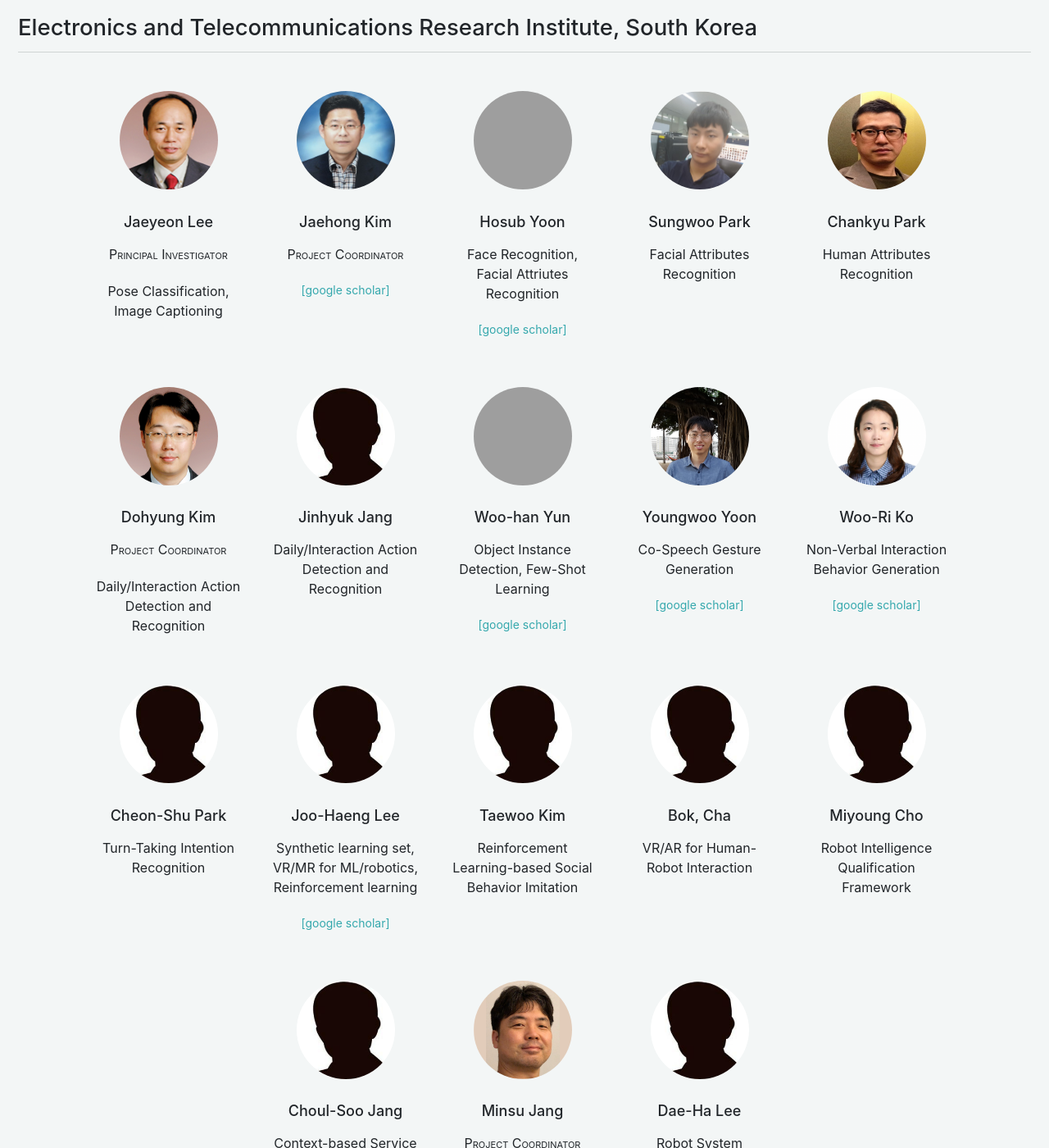
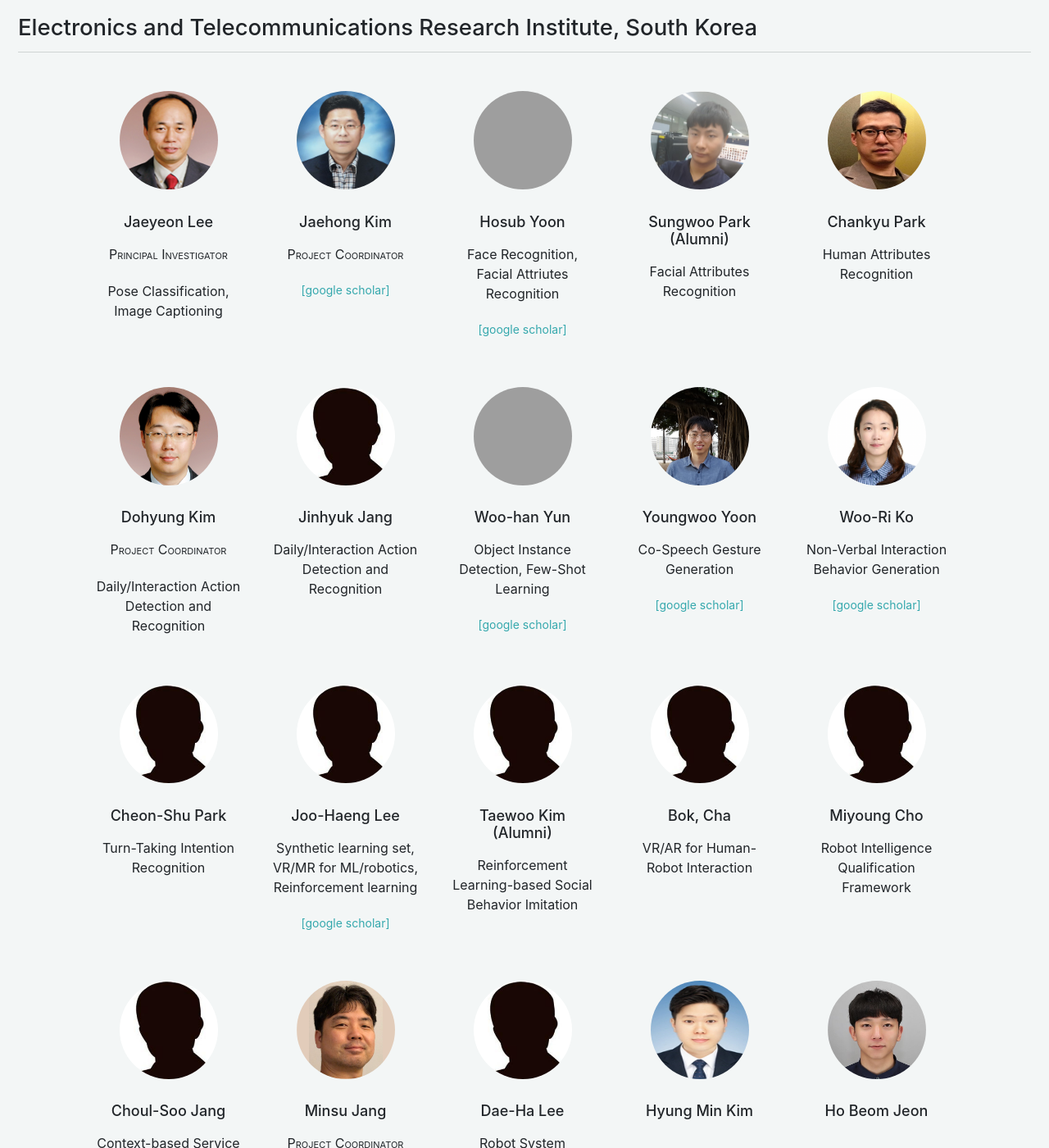
Before and after one commit to ai4robot/ai4robot.github.io, a Jekyll site: the page built from _pages/people.md, in a window 1280 px wide and 1400 px high, scrolled down 373 px. Shown: the whole window at 82% size. Built offline with Jekyll 4.4.1, drawn with Linux system fonts in a browser that asks for light colours; cached includes are drawn as plain includes; nearby versions of some CDN libraries; some of the changed text lies outside the part shown; grey boxes are pictures that could not be loaded.

Commit message:
UPDATE people (sungwoopark, taewookim), Replace people (hobeomjeon, hyungminkim)

```diff
--- a/_data/people.yml
+++ b/_data/people.yml
@@ -19,7 +19,7 @@
         link:
           - name: "google scholar"
             url: "https://scholar.google.co.kr/citations?user=zrcNPdgAAAAJ&hl=en&oi=sra"
-      - name: "Sungwoo Park"
+      - name: "Sungwoo Park (Alumni)"
         position: ""
         research: "Facial Attributes Recognition"
         image : "/assets/sungwoo.jpg"
@@ -64,7 +64,7 @@
         link:
           - name: "google scholar"
             url: "https://scholar.google.co.kr/citations?hl=en&user=f529BfkAAAAJ"
-      - name: "Taewoo Kim"
+      - name: "Taewoo Kim (Alumni)"
         position: ""
         research: "Reinforcement Learning-based Social Behavior Imitation"
       - name: "Bok, Cha"
@@ -86,6 +86,14 @@
       - name: "Dae-Ha Lee"
         position: ""
         research: "Robot System Integration, Social Human-Robot Interaction Framework"
+      - name: "Hyung Min Kim"
+        position: ""
+        research: ""
+        image : "/assets/hyungmin_kim.jpg"
+      - name: "Ho Beom Jeon"
+        position: ""
+        research: ""
+        image : "/assets/hobeom_Jeon.jpg"
   - department: "Korea Advanced Institute of Science and Technology, South Korea"
     child:
       - name: "Hyunseung Yang"
@@ -172,13 +180,3 @@
         link:
           - name: "google scholar"
             url: "https://scholar.google.com/citations?user=qb3jyP4AAAAJ"
-  - department: "University of Science & Technology"
-    child:
-      - name: "Hyung Min Kim"
-        position: ""
-        research: ""
-        image : "/assets/hyungmin_kim.jpg"
-      - name: "Ho Beom Jeon"
-        position: ""
-        research: ""
-        image : "/assets/hobeom_Jeon.jpg"
```
